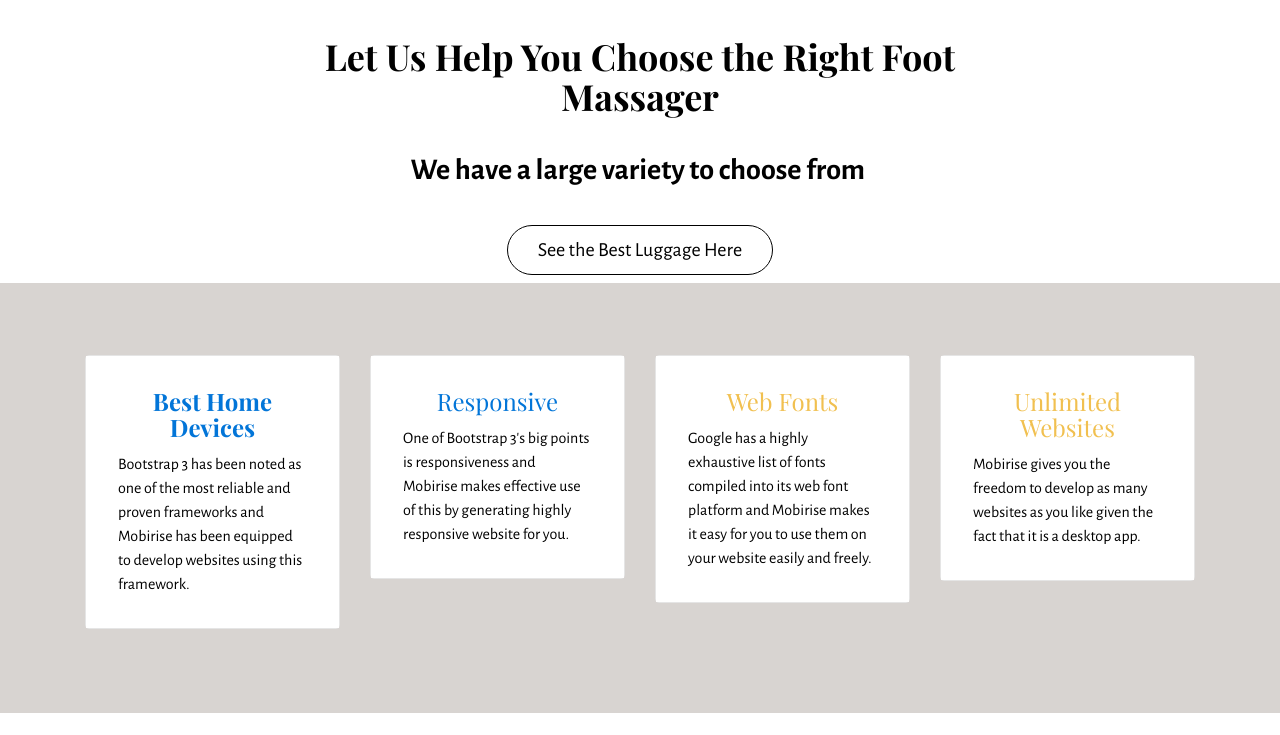
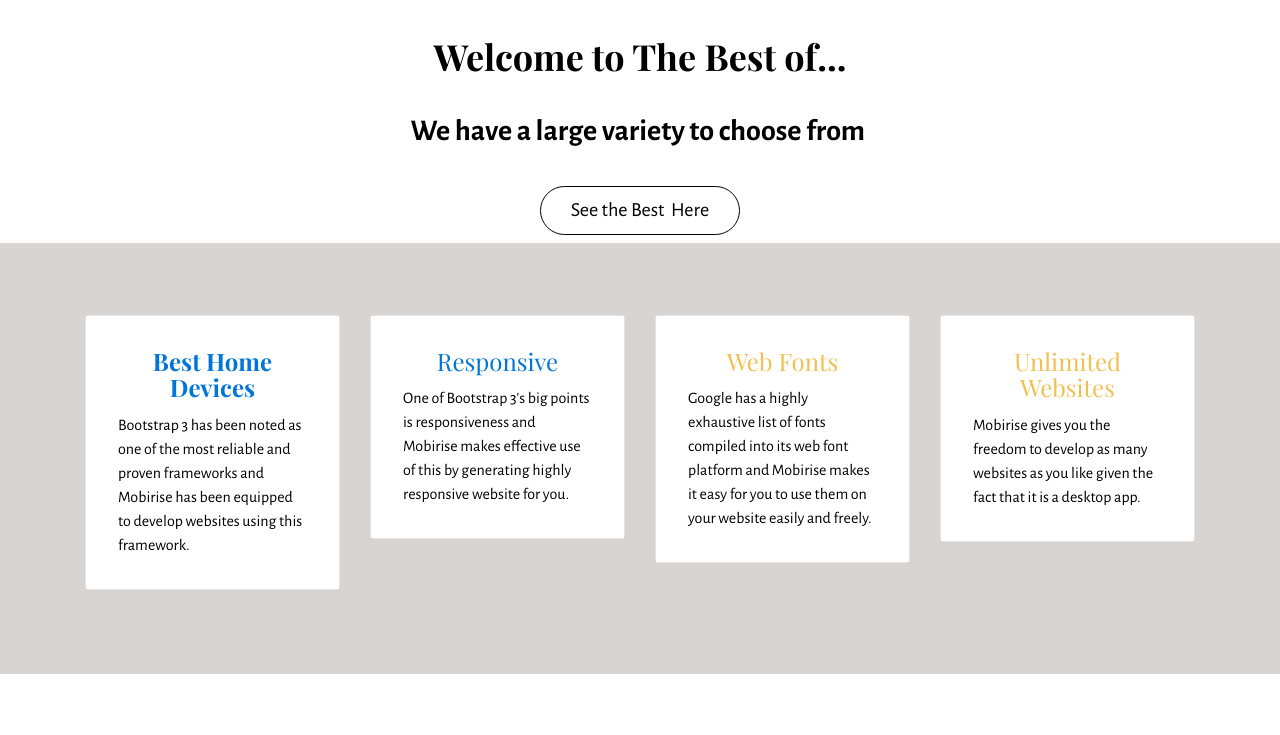
Before and after one commit to keithwgill/HHL, a plain HTML site: page index.html in a window 1280 px wide. Shown: the part 65-800 px from the top of the page. Drawn offline with nearby package versions, Linux system fonts and the light colour scheme.

Commit message:
create github pages

```diff
--- a/index.html
+++ b/index.html
@@ -45,11 +45,11 @@
     <div class="container">
         <div class="row text-xs-center">
             <div class="col-sm-8 col-sm-offset-2">
-                <h2 class="mbr-section-title display-3"><strong>Let Us Help You Choose the Right Foot Massager</strong></h2>
+                <h2 class="mbr-section-title display-3"><strong>Welcome to The Best of...</strong></h2>
 
 
                 <div class="lead"><p><strong>We have a large variety to choose from&nbsp;</strong></p></div>
-                <div><a class="btn btn-lg btn-secondary-outline" href="https://mobirise.com">See the Best Luggage Here</a></div>
+                <div><a class="btn btn-lg btn-secondary-outline" href="https://mobirise.com">See the Best &nbsp;Here</a></div>
             </div>
         </div>
     </div>
```
Also changed, not shown: 1 other file.
